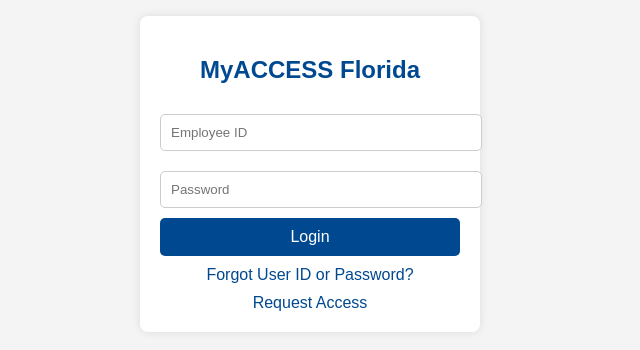
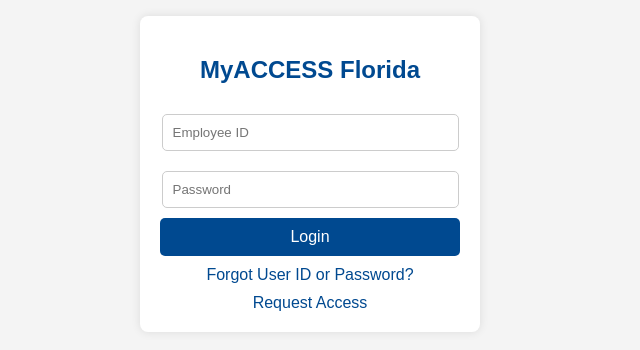
Before and after one commit to daplothickenz00/dcfwebsite, a plain HTML site: page index.html in a window 1280 px wide. Shown: the part 226-576 px from the top of the page, 330-970 px from the left. Drawn offline with Linux system fonts and the light colour scheme.

Commit message:
index.html

```diff
--- a/index.html
+++ b/index.html
@@ -26,7 +26,7 @@
             color: #004990;
         }
         input {
-            width: 100%;
+            width: 275px;
             padding: 10px;
             margin: 10px 0;
             border: 1px solid #ccc;
```
